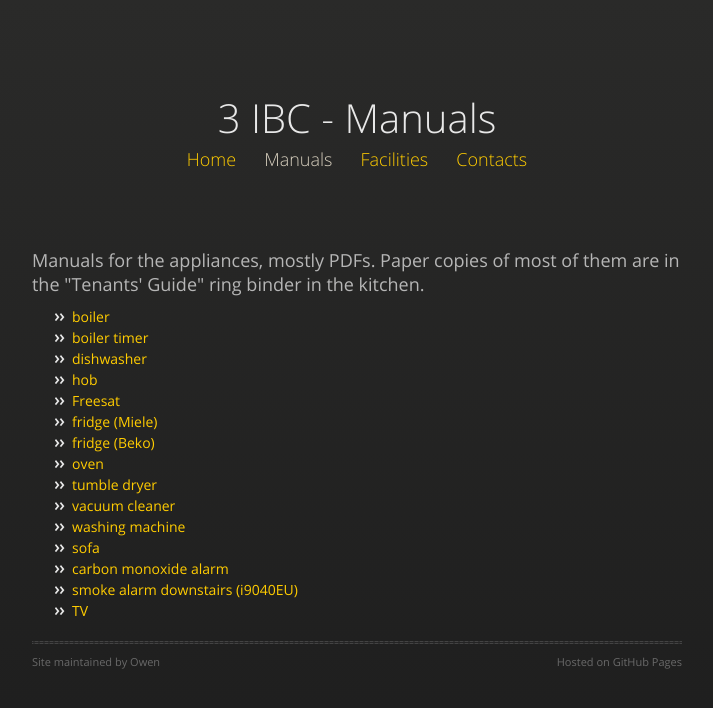
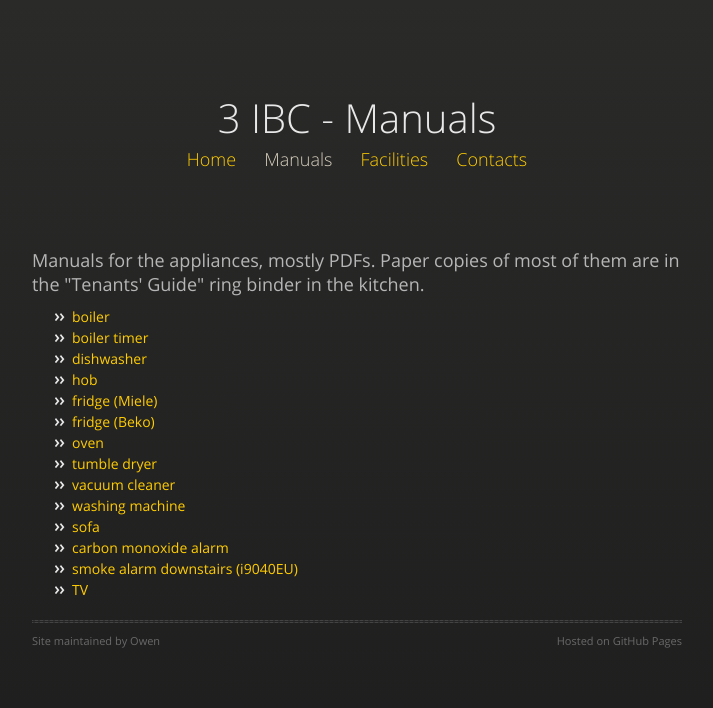
Before and after one commit to owenlydiard/3ibc, a Jekyll site: the page built from manuals.html, in a window 1280 px wide. Shown: the top 708 px of the page, without its empty margins (283-996 px from the left). Built offline with Jekyll 4.4.1, drawn with Linux system fonts in a browser that asks for light colours; nearby versions of some CDN libraries.

Commit message:
freesat removed

```diff
--- a/manuals.html
+++ b/manuals.html
@@ -11,7 +11,6 @@ group: navigation
 <li><a href="manuals/boiler-Vaillant-timer.pdf">boiler timer</a></li>
 <li><a href="manuals/dishwasher-05714431.pdf">dishwasher</a></li>
 <li><a href="manuals/hob-KM325G-a5.pdf">hob</a></li>
-<li><a href="manuals/Freesat-Bush-BFSAT02SD_IM.pdf">Freesat</a></li>
 <li><a href="manuals/fridge-freezer-06255020.pdf">fridge (Miele)</a></li>
 <li><a href="manuals/fridge-Beko-TL546APW.pdf">fridge (Beko)</a></li>
 <li><a href="manuals/oven-05748940.pdf">oven</a></li>
```
